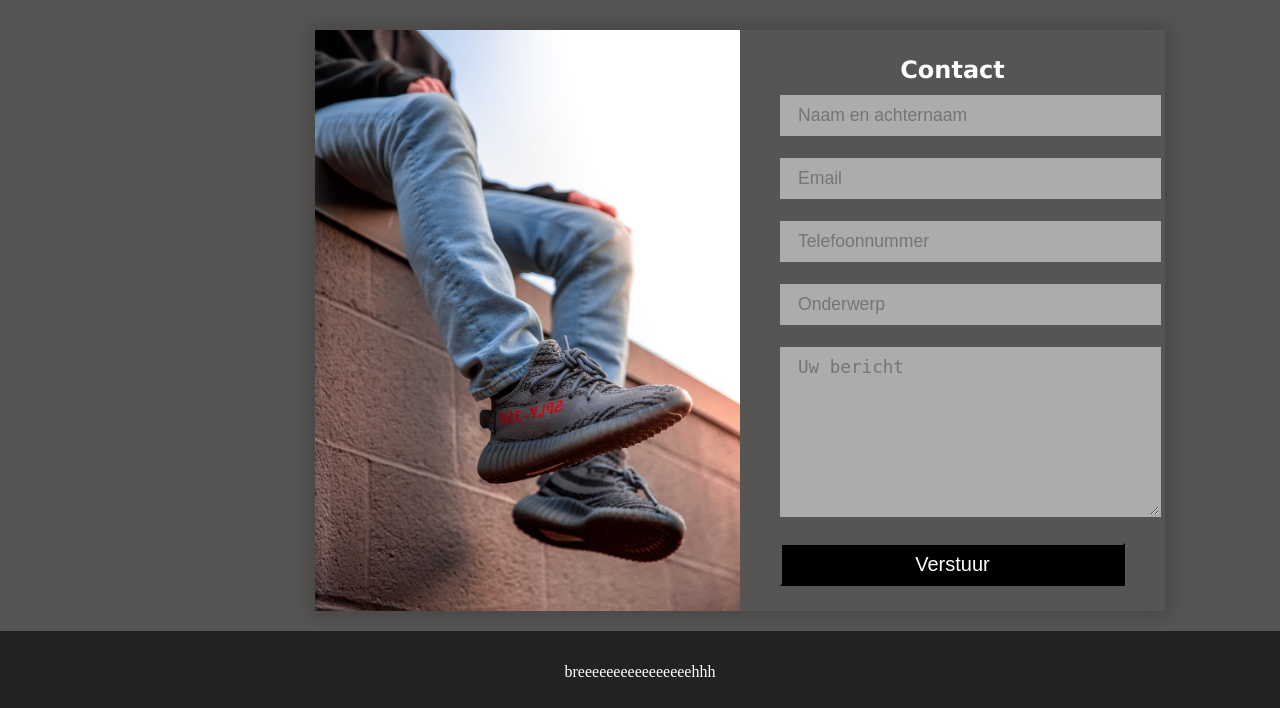
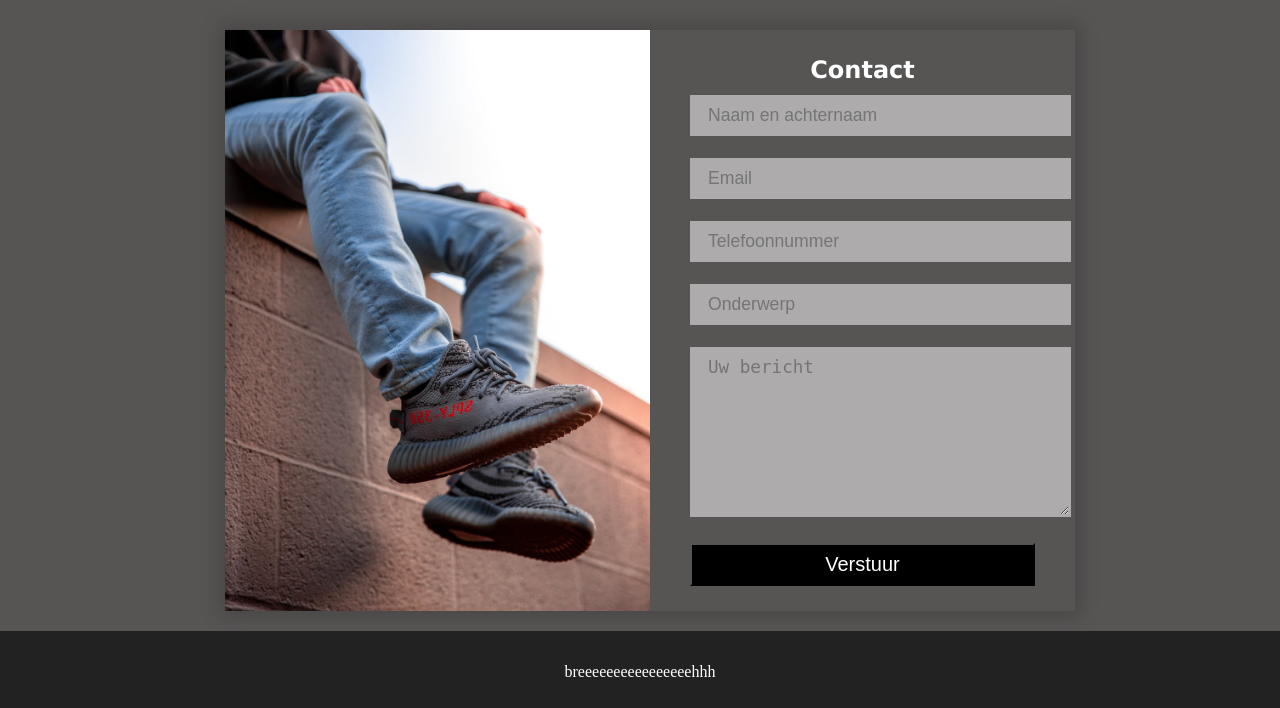
Before and after one commit to YasinCoban123/Project-3-2023, a PHP site: page /contact.php in a window 1280 px wide; the page is wider, and only the part inside the window is pictured. Shown: the part 110-818 px from the top of that part. Run offline with PHP 8.4, Linux system fonts and the light colour scheme.

Commit message:
contact box fixed

```diff
--- a/project3/style.css
+++ b/project3/style.css
@@ -210,6 +210,7 @@ aside button {
 }
 
 .contact-box {
+  margin-right: 180px;
 	max-width: 850px;
 	display: grid;
 	grid-template-columns: repeat(2, 1fr);
```
